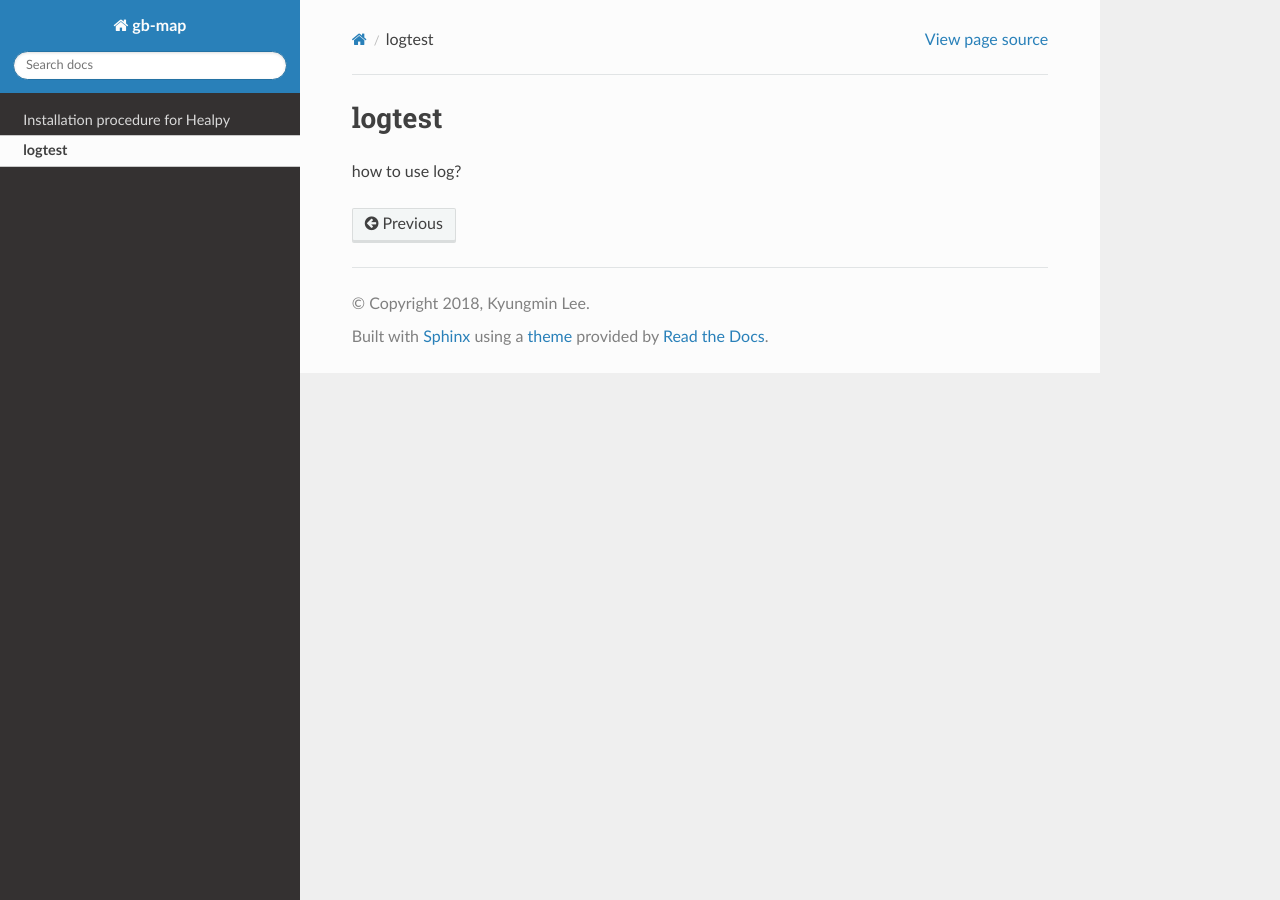
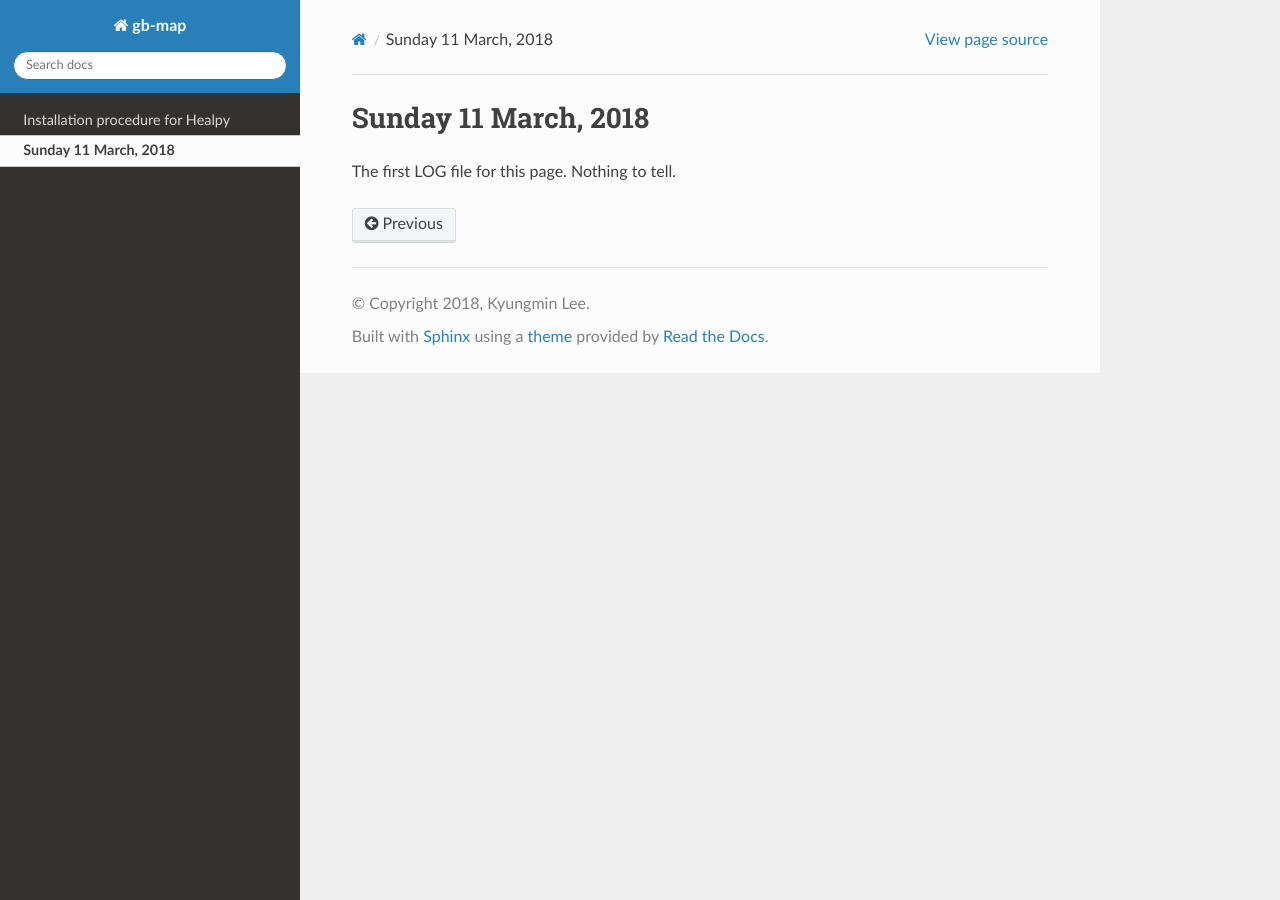
Before and after one commit to railroad2/gb-log, a Sphinx documentation site: the page built from docs/log/2018-03-11.rst, in a window 1280 px wide. Built offline with Sphinx 7.4.7 and the Read the Docs theme 2.0.0, drawn with Linux system fonts in a browser that asks for light colours; pages that are not in the unit, such as notebooks, are missing from menus.

Commit message:
firstLog

```diff
--- a/docs/log/2018-03-11.rst
+++ b/docs/log/2018-03-11.rst
@@ -1,4 +1,5 @@
-logtest
+Sunday 11 March, 2018
 --------
 
-how to use log?
+The first LOG file for this page.
+Nothing to tell.
```
